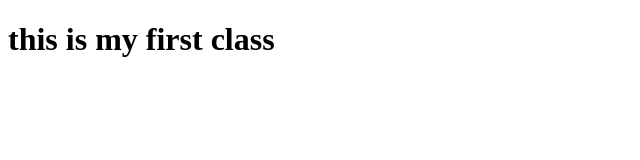
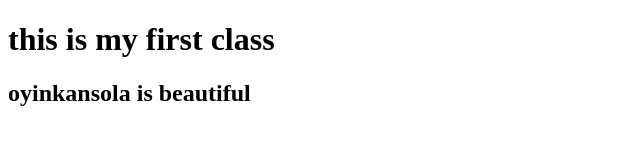
Before and after one commit to oyinkansola12/Ayomide, a plain HTML site: page index.html in a window 1280 px wide. Shown: the whole page, without its empty margins (0-640 px from the left). Drawn offline with Linux system fonts and the light colour scheme.

Commit message:
my second commit

```diff
--- a/index.html
+++ b/index.html
@@ -7,5 +7,6 @@
 </head>
 <body>
  <h1>this is my first class</h1>
+ <h2>oyinkansola is beautiful</h2>
 </body>
 </html>
```
